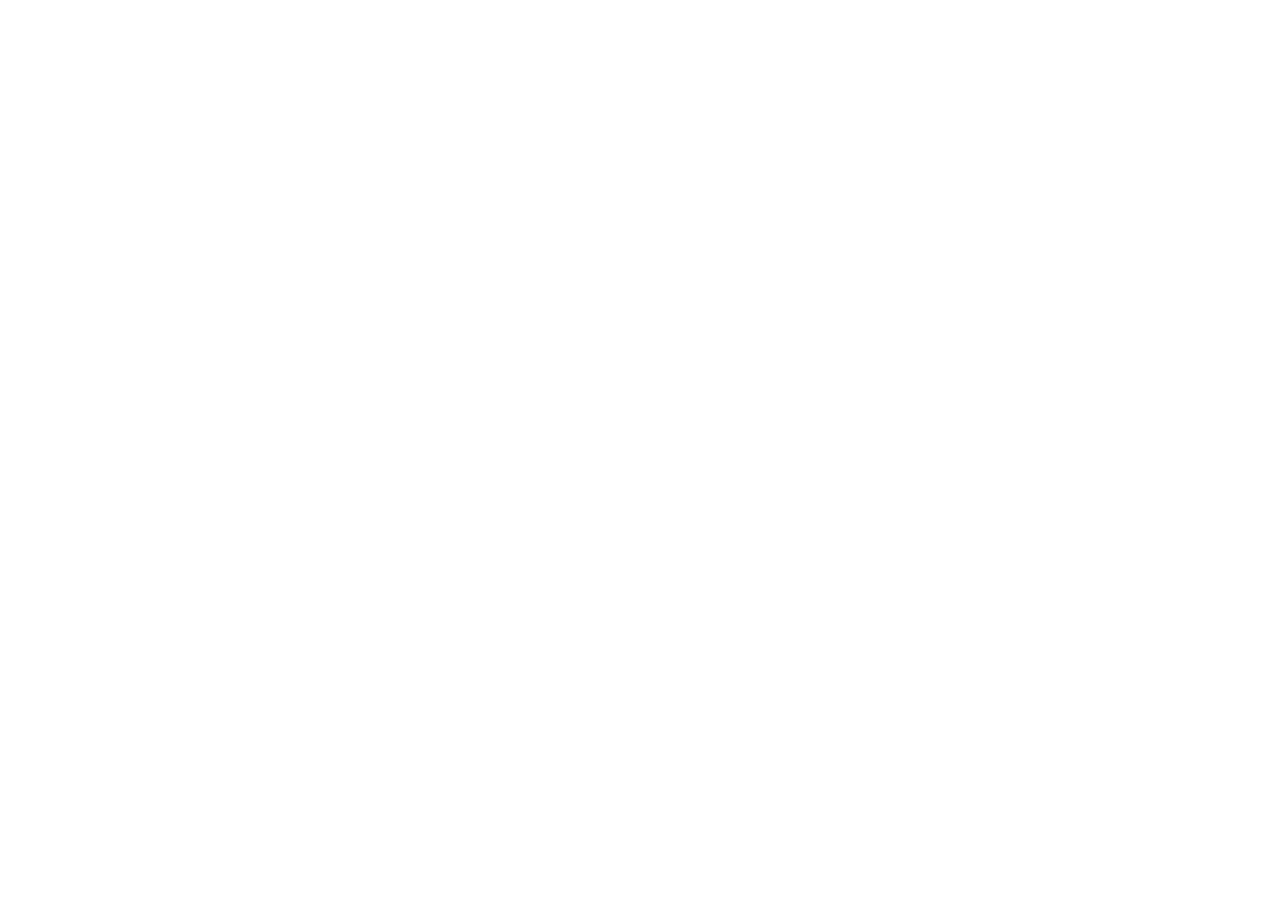
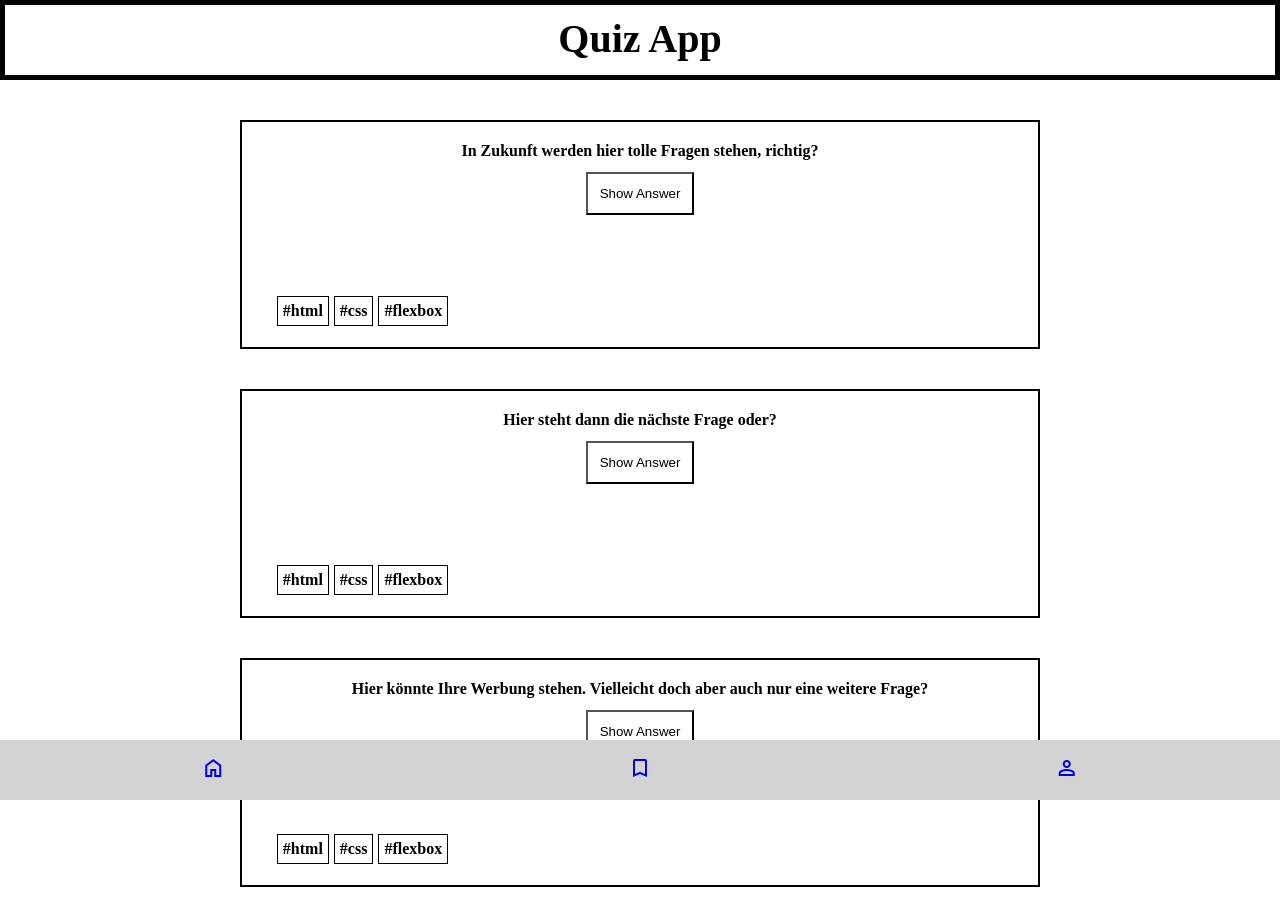
Before and after one commit to DErdmann1/Quiz-App, a plain HTML site: page bookmarks.html in a window 1280 px wide. Before the commit the page ends 800 px from the top, so only its background shows below. Drawn offline with nearby package versions, Linux system fonts and the light colour scheme.

Commit message:
changed div. zu ul and bookmarks.md

```diff
--- a/bookmarks.html
+++ b/bookmarks.html
@@ -6,8 +6,64 @@
     <meta name="viewport" content="width=device-width, initial-scale=1.0">
     <title>Bookmarks</title>
     <link rel="stylesheet" type="text/css" href="styles.css">
+    <link rel="stylesheet" href="https://fonts.googleapis.com/css2?family=Material+Symbols+Outlined:opsz,wght,FILL,GRAD@20..48,100..700,0..1,-50..200" />
 </head>
-<body>
-
+<header>
+    <h1>Quiz App</h1>
+</header>
+<main>
+    <body>
+        <section class="questions">
+            <p>In Zukunft werden hier tolle Fragen stehen, richtig?</p>
+            <button class="button1" type="button">Show Answer</button>
+            <ul class="tags">
+                <li class="tag">#html</li>
+                <li class="tag">#css</li>
+                <li class="tag">#flexbox</li>
+              </ul>
+        </section>
+        <section class="questions">
+            <p>Hier steht dann die nächste Frage oder?</p>
+            <button class="button1" type="button">Show Answer</button>
+                <ul class="tags">
+                    <li class="tag">#html</li>
+                    <li class="tag">#css</li>
+                    <li class="tag">#flexbox</li>
+                  </ul>
+        </section>
+        <section class="questions">
+            <p>Hier könnte Ihre Werbung stehen. Vielleicht doch aber auch nur eine weitere Frage?</p>
+            <button class="button1" type="button">Show Answer</button>
+            <ul class="tags">
+                <li class="tag">#html</li>
+                <li class="tag">#css</li>
+                <li class="tag">#flexbox</li>
+              </ul>
+              </section>
+        </section>
+    </body>
+    </main>
+<footer>
+    <footer class="footer">
+           <a href="#" class="footer-icon">
+            <span class="material-symbols-outlined">
+                home
+                </span>
+            <i class="home"></i>
+        </a>
+        <a href="#" class="footer-icon">
+            <span class="material-symbols-outlined">
+                bookmark
+                </span>
+            <i class="bookmark"></i>
+        </a>
+        <a href="#" class="footer-icon">
+            <span class="material-symbols-outlined">
+                person
+                </span>
+            <i class="profile"></i>
+        </a>
+    </footer>
+</footer>
 </body>
 </html>
--- a/styles.css
+++ b/styles.css
@@ -3,6 +3,7 @@
     padding: 0px;
     box-sizing: border-box;
 }
+
 
 header {
     text-align: center;
@@ -14,19 +15,23 @@ header {
 
 }
 
+
 .questions {
     display: flex;
     justify-content: center;
     align-items: center;
     margin-top: 40px;
     border: 2px solid black;
-    max-width: 700px;
-    padding: 50px;
+    max-width: 800px;
+    padding: 20px;
     margin-left: auto;
     margin-right: auto;
+    margin-bottom: 20px;
     flex-direction: column;
     font-weight: bold;
+
 }
+
 
 .button1 {
     color: serif black;
@@ -36,29 +41,25 @@ header {
 
 }
 
-.flex-container {
+
+.tags {
     display: flex;
-    font-size: small;
-    font-family: serif;
-    text-align: center;
-    margin-top: 70px;
-    margin-right: 440px;
-    align-items: center;
-    flex-direction: row;
-    margin-bottom: -40px;
-
-  }
-
-  .categorys {
-    margin-left: auto;
-    margin-top: auto;
-    margin-bottom: 10px;
-    margin-right: 10px;
-    padding: 2px;
-    border-style: solid;
-    flex-wrap: wrap;
+    list-style: none;
+    padding: 1px;
+    margin-top: 80px;
+    margin-bottom: 0px;
+    margin-right: 550px;
 
 }
+
+.tag {
+    display: inline-block;
+    border: 1px solid black;
+    padding: 5px;
+    margin-right: 5px;
+
+}
+
 
 .footer {
     position: fixed;
@@ -70,12 +71,11 @@ header {
     display: flex;
     align-items: center;
     justify-content: space-around;
+
 }
+
 
 .footer-icon {
     padding: 30px;
-}
-
-.material-symbols-outlined {
 
 }
```
Also changed, not shown: index.html (+15 -32 lines).
